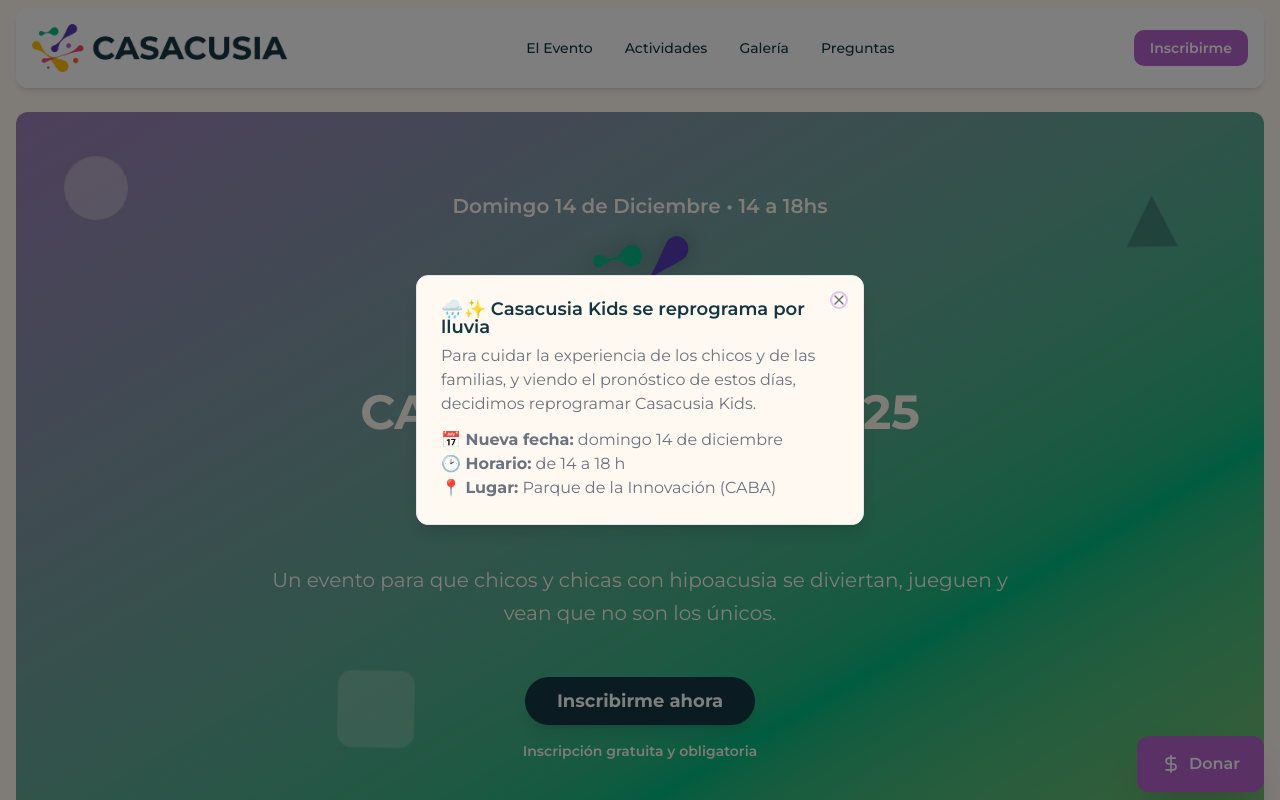
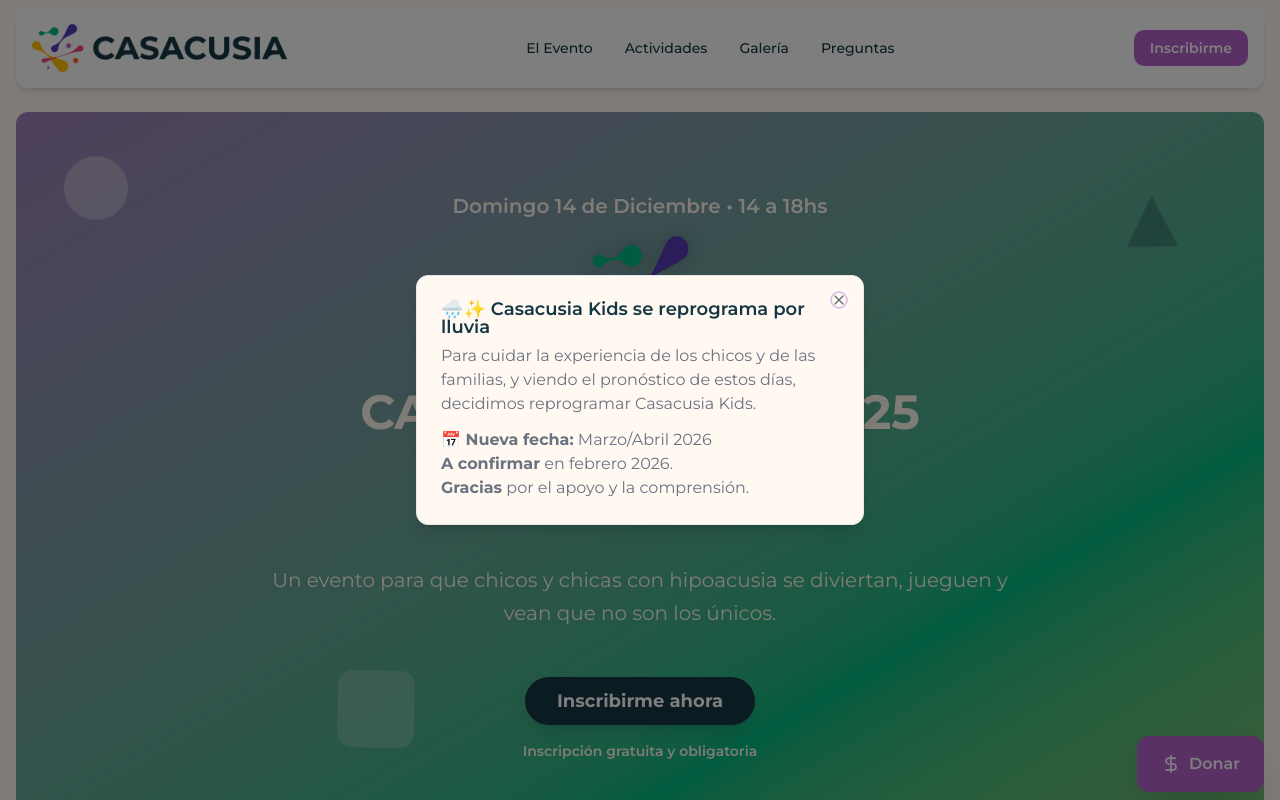
Before and after one commit to lucasadlerstein/casacusia-kids-2025, a Next.js app: page / in a window 1280 px wide. Shown: the top 800 px of the page. Built offline with nearby package versions, Linux system fonts and the light colour scheme.

Commit message:
Reprogramacion 2

```diff
--- a/components/lluvia-dialog.tsx
+++ b/components/lluvia-dialog.tsx
@@ -26,11 +26,11 @@ export function RainNoticeDialog() {
               Casacusia Kids.
             </p>
             <p>
-              <strong>📅 Nueva fecha:</strong> domingo 14 de diciembre
+              <strong>📅 Nueva fecha:</strong> Marzo/Abril 2026
               <br />
-              <strong>🕑 Horario:</strong> de 14 a 18 h
+              <strong>A confirmar</strong> en febrero 2026.
               <br />
-              <strong>📍 Lugar:</strong> Parque de la Innovación (CABA)
+              <strong>Gracias</strong> por el apoyo y la comprensión.
             </p>
           </DialogDescription>
         </DialogHeader>
```
